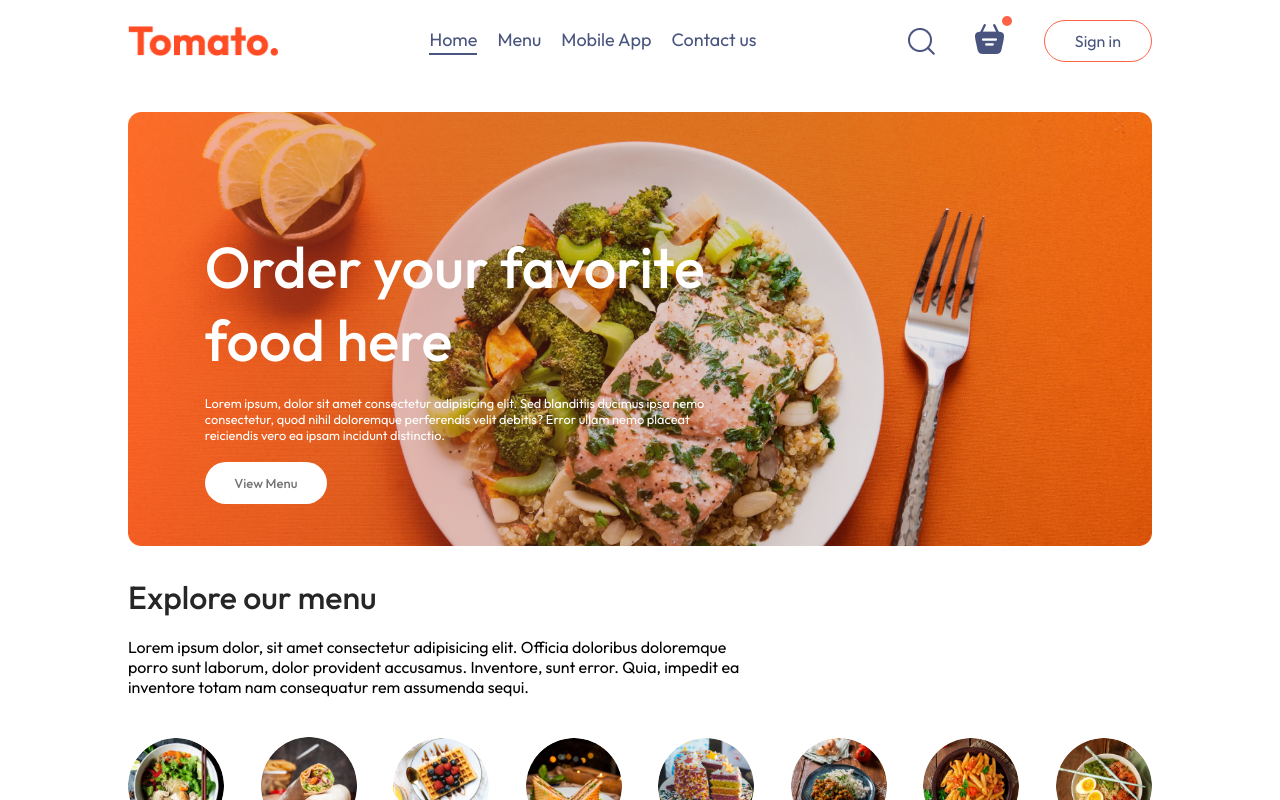
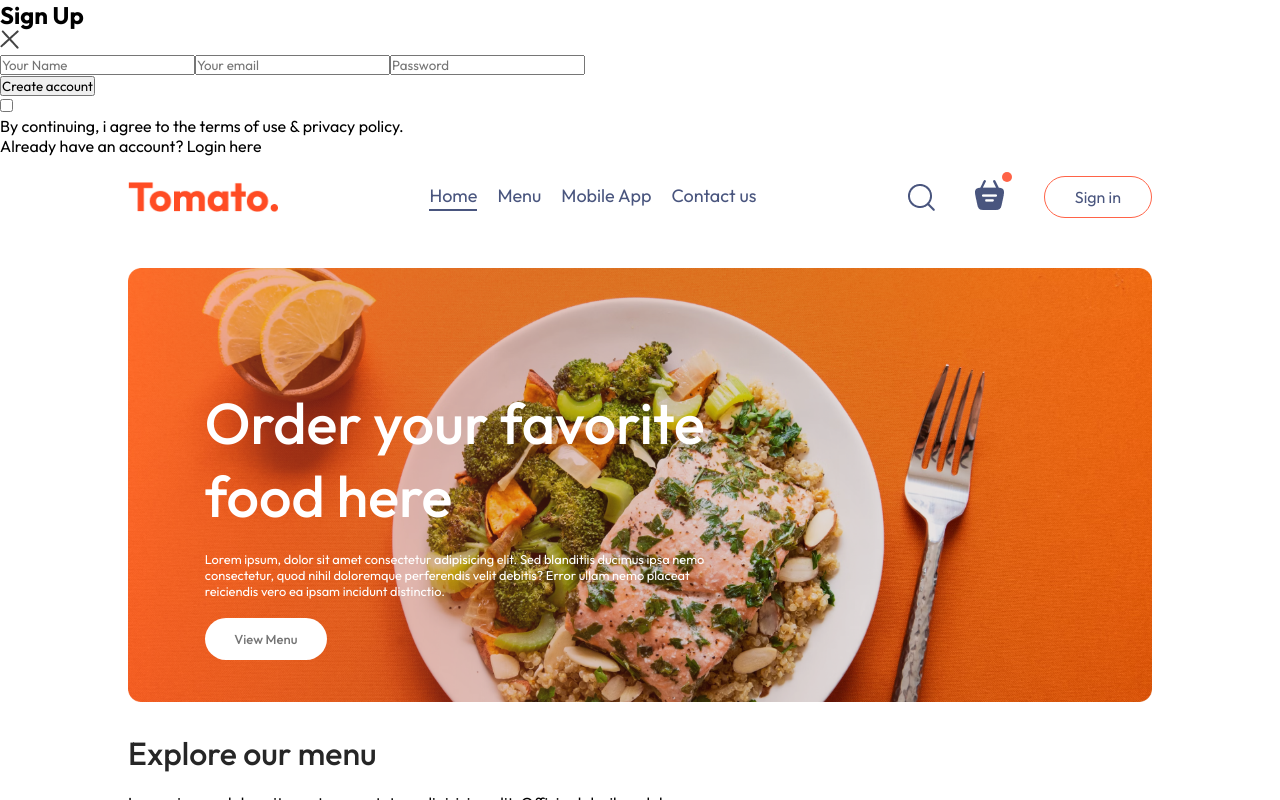
Before and after one commit to rayhan-fardous/food-delivery-service, a React (Vite) app in the folder frontend/: page / in a window 1280 px wide. Both pictures are taken after a click on the button "Sign in". Shown: the top 800 px of the page. Built offline with nearby package versions, Linux system fonts and the light colour scheme.

Commit message:
Login/Sign Up

```diff
--- a/frontend/src/App.jsx
+++ b/frontend/src/App.jsx
@@ -1,16 +1,21 @@
-import React from 'react'
+import React, { useState } from 'react'
 import Navbar from './components/Navbar/Navbar'
 import { Route, Routes } from 'react-router-dom'
 import Home from './pages/Home/Home'
 import Cart from './pages/Cart/Cart'
 import PlaceOrder from './pages/PlaceOrder/PlaceOrder'
 import Footer from './components/Footer/Footer'
+import LoginPopup from './components/LoginPopup/LoginPopup'
 
 const App = () => {
+
+  const [showLogin,setShowLogin] =useState(false)
+
   return (
     <>
+    {showLogin?<LoginPopup setShowLogin={setShowLogin}/>:<></>}
     <div className='app'>
-      <Navbar/>
+      <Navbar setShowLogin={setShowLogin}/>
       <Routes>
         <Route path='/' element={<Home/>} />
         <Route path='/cart' element={<Cart/>} />
--- /dev/null
+++ b/frontend/src/components/LoginPopup/LoginPopup.jsx
@@ -0,0 +1,36 @@
+import React, { useState } from 'react'
+import './LoginPopup.css'
+import { assets } from '../../assets/assets'
+
+const LoginPopup = ({setShowLogin}) => {
+
+  const [currState,setCurrState] = useState("Sign Up")
+
+  return (
+    <div className='login-popup'>
+      <form className="login-popup-container">
+        <div className="login-popup-title">
+          <h2>{currState}</h2>
+          <img onClick={()=>setShowLogin(false)} src={assets.cross_icon} alt="" />
+        </div>
+        <div className="login-popup-inputs">
+          {currState==="Login"?
+          <></>:<input type="text" placeholder='Your Name' required />}
+
+          <input type="email" placeholder='Your email' required />
+          <input type="password" placeholder='Password' required />
+        </div>
+        <button>{currState==="Sign Up"?"Create account":"Login"}</button>
+        <div className="login-popup-condition">
+          <input type="checkbox" required/>
+          <p>By continuing, i agree to the terms of use & privacy policy.</p>
+        </div>
+        {currState==="Login"?<p>Create a new account? <span onClick={()=>setCurrState("Sign Up")}>Click here</span></p>:<p>Already have an account? <span onClick={()=>setCurrState("Login")}>Login here</span></p>}
+
+
+      </form>
+    </div>
+  )
+}
+
+export default LoginPopup
--- a/frontend/src/components/Navbar/Navbar.jsx
+++ b/frontend/src/components/Navbar/Navbar.jsx
@@ -3,7 +3,7 @@
 import { assets } from '../../assets/assets'
 import { Link } from 'react-router-dom'
 
-const Navbar = () => {
+const Navbar = ({setShowLogin}) => {
 
   const [menu,setMenu] = useState("home");
 
@@ -23,7 +23,7 @@
           <img src={assets.basket_icon} alt="" />
           <div className="dot"></div>
         </div>
-        <button>Sign in</button>
+        <button onClick={()=>setShowLogin(true)}>Sign in</button>
       </div>
     </div>
   )
```
Also changed, not shown: frontend/src/components/LoginPopup/LoginPopup.css (added).
